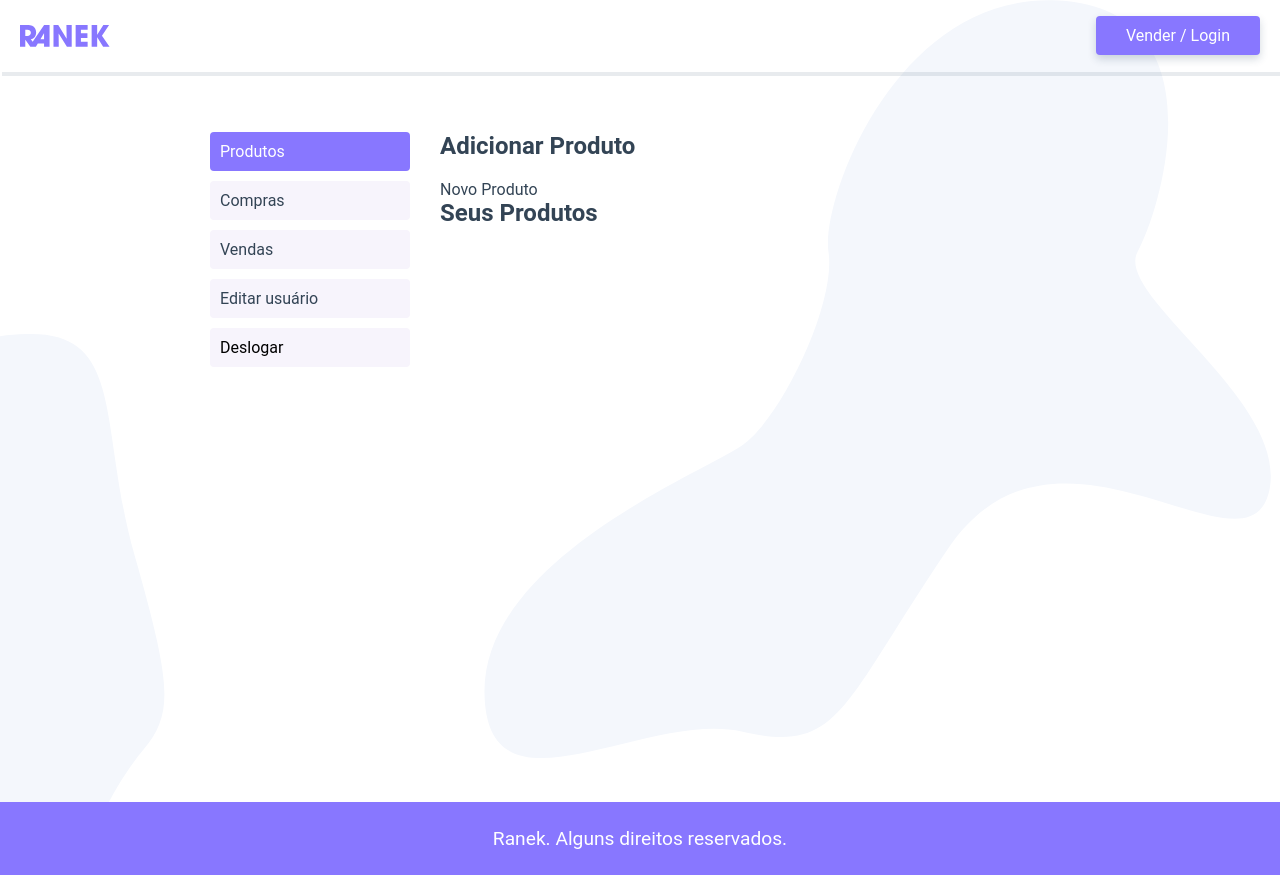
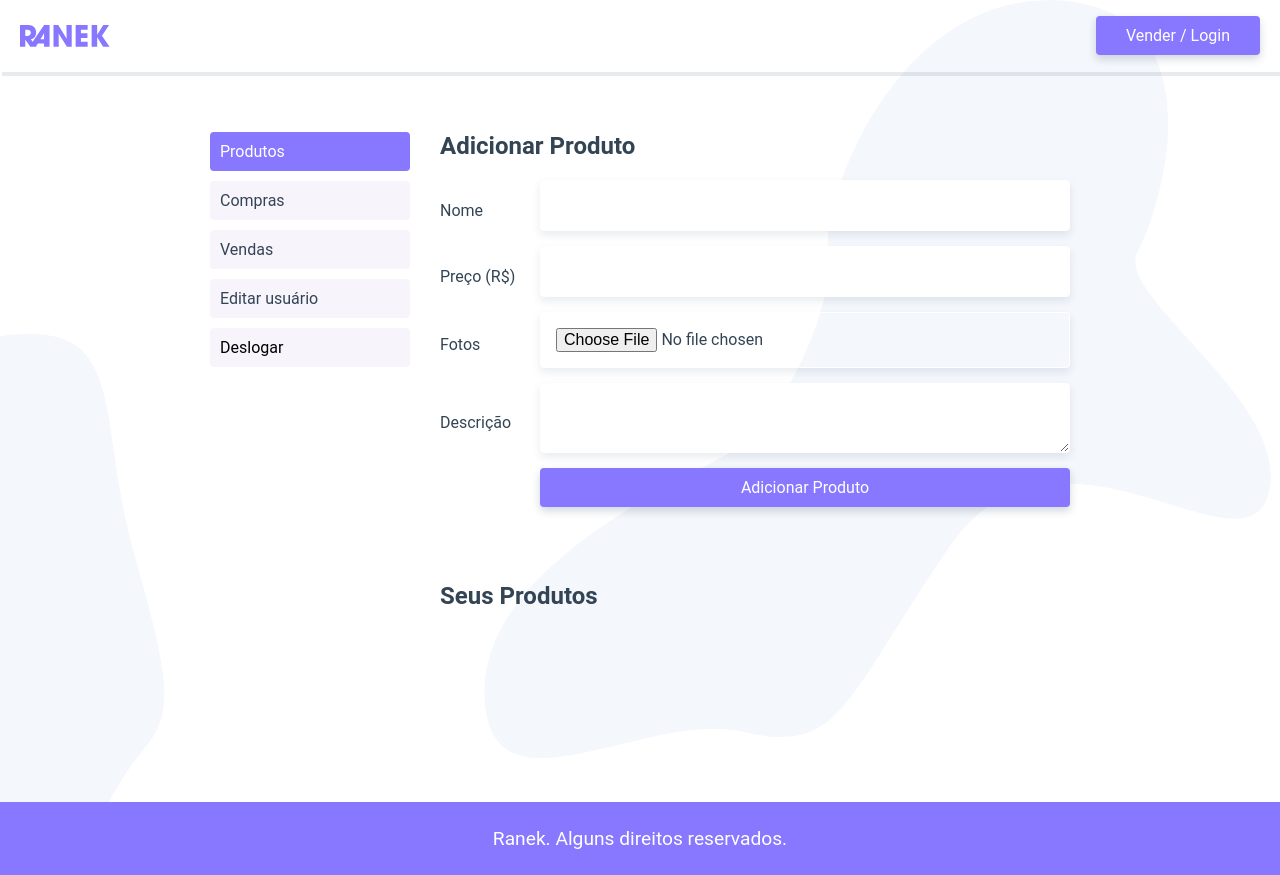
Before and after one commit to Jose-Caldas/ranek-vue, a Vue app: page /usuario in a window 1280 px wide. Built offline with nearby package versions, Linux system fonts and the light colour scheme.

Commit message:
implement new product and add to list

```diff
--- a/src/components/ProdutoAdicionar.vue
+++ b/src/components/ProdutoAdicionar.vue
@@ -1,11 +1,60 @@
 <template>
-  <p>Novo Produto</p>
+  <form class="adicionar-produto">
+    <label for="nome">Nome</label>
+    <input id="nome" name="nome" type="text" v-model="produto.nome" />
+    <label for="preco">Preço (R$)</label>
+    <input id="preco" name="preco" type="number" v-model="produto.preco" />
+    <label for="fotos">Fotos</label>
+    <input id="fotos" name="fotos" type="file" ref="fotos" />
+    <label for="preco">Descrição</label>
+    <textarea id="preco" name="preco" v-model="produto.descricao"></textarea>
+    <input
+      class="btn"
+      type="button"
+      value="Adicionar Produto"
+      @click.prevent="adicionarProduto"
+    />
+  </form>
 </template>
 
 <script>
+import { api } from '@/services.js'
+
 export default {
   name: 'ProdutoAdicionar',
+  data() {
+    return {
+      produto: {
+        nome: '',
+        preco: '',
+        descricao: '',
+        fotos: null,
+      },
+    }
+  },
+  methods: {
+    formatarProduto() {
+      this.produto.usuario_id = this.$store.state.usuario.id
+    },
+    adicionarProduto() {
+      this.formatarProduto()
+      api.post('/produto', this.produto).then(() => {
+        this.$store.dispatch('getUsuarioProdutos')
+      })
+    },
+  },
 }
 </script>
 
-<style scoped></style>
+<style scoped>
+.adicionar-produto {
+  display: grid;
+  grid-template-columns: 100px 1fr;
+  align-items: center;
+  margin-bottom: 60px;
+}
+
+.btn {
+  grid-column: 2;
+}
+</style>
--- a/src/views/usuario/UsuarioProdutosView.vue
+++ b/src/views/usuario/UsuarioProdutosView.vue
@@ -53,4 +53,14 @@ ul {
   height: 100vh;
   overflow-y: auto;
 }
+.list-enter,
+.list-leave-to {
+  opacity: 0;
+  transform: translate3d(20px, 0, 0);
+}
+
+.list-enter-active,
+.list-leave-active {
+  transition: all 0.3s;
+}
 </style>
```
